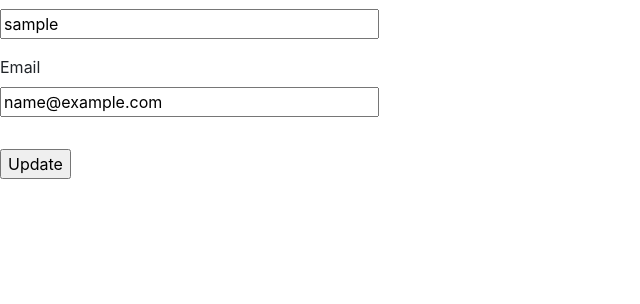
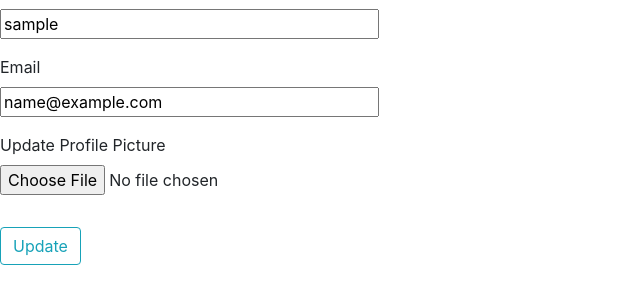
Before and after one commit to Oskarovsky/Repeat, a Flask app: a page that uses app/templates/user.html in a window 1280 px wide. Shown: the part 265-569 px from the top of the page, without its empty margins (0-640 px from the left). Run offline with Flask 2, Linux system fonts and the light colour scheme; the visitor is signed in with stand-in values (Sample User, id 1); data comes from the database, SQL or seed files in the repository; both versions use the stored data as it was after the commit; some libraries are stand-ins or nearby versions.

Commit message:
Uploading users pictures is now available

```diff
--- a/app/forms.py
+++ b/app/forms.py
@@ -1,5 +1,6 @@
 from flask_login import current_user
 from flask_wtf import FlaskForm
+from flask_wtf.file import FileField, FileAllowed
 from wtforms import StringField, PasswordField, BooleanField, SubmitField
 from wtforms.validators import DataRequired, ValidationError, Email, EqualTo
 from app.models import User
@@ -37,9 +38,11 @@ class RegistrationForm(FlaskForm):
 class UpdateForm(FlaskForm):
     username = StringField('Username', validators=[DataRequired()])
     email = StringField('Email', validators=[DataRequired(), Email()])
+    picture = FileField('Update Profile Picture', validators=[FileAllowed(['jpg', 'png'])])
     submit = SubmitField('Update')
 
     # function checks if entered username is not already in database
+    # it also compares entered new username with present username
     def validate_username(self, username):
         if username.data != current_user.username:
             user = User.query.filter_by(username=username.data).first()
@@ -47,6 +50,7 @@ class UpdateForm(FlaskForm):
                 raise ValidationError('Please use a different username.')
 
     # function checks if entered email address is not already in database
+    # it also compares entered new email with present username
     def validate_email(self, email):
         if email.data != current_user.email:
             user = User.query.filter_by(email=email.data).first()
--- a/app/routes.py
+++ b/app/routes.py
@@ -1,3 +1,5 @@
+import secrets
+import os
 from flask import render_template, flash, redirect, url_for, request
 from flask_login import current_user, logout_user, login_user, login_required
 from werkzeug.urls import url_parse
@@ -76,12 +78,27 @@ def register():
     return render_template('register.html', title='Register', form=form)
 
 
+
+# function for saving users picture
+def save_picture(form_picture):
+    random_hex = secrets.token_hex(8)
+    _, f_ext = os.path.splitext(form_picture.filename)  # method for splitting on two name fragments of file
+    picture_fn = random_hex + f_ext
+    picture_path = os.path.join(app.root_path, 'static/profile_pics', picture_fn)
+    form_picture.save(picture_path)
+    return picture_fn
+
+
 @app.route('/user/<username>', methods=['GET', 'POST'])      # f.e. /user/oskarro   --> username=oskarro
 @login_required
 def user(username):
     form = UpdateForm()
     user = User.query.filter_by(username=username).first_or_404()
+    # update users account
     if form.validate_on_submit():
+        if form.picture.data:
+            picture_file = save_picture(form.picture.data)
+            user.image_file = picture_file
         user.username = form.username.data
         user.email = form.email.data
         db.session.commit()
@@ -99,8 +116,5 @@ def user(username):
         {'author': user, 'body': 'Test visit #1', 'food_type': 'greece good', 'place': 'BMG', 'rate': 8},
         {'author': user, 'body': 'Test visit #2', 'food_type': 'traditional food', 'place': 'Kucharek szesc', 'rate': 7}
     ]
-    if url_for('static', filename='profile_pics/' + username):
-        image_file = url_for('static', filename='profile_pics/' + default)
-    else:
-        image_file = url_for('static', filename='profile_pics/' + user.image_file)
+    image_file = url_for('static', filename='profile_pics/' + user.image_file)
     return render_template('user.html', user=user, posts=posts, visits=visits, image_file=image_file, form=form)
--- a/app/templates/user.html
+++ b/app/templates/user.html
@@ -17,26 +17,35 @@
             </div>
         </div>
 
-        <form action="" method="post">
+        <form action="" method="post" enctype="multipart/form-data">
             {{ form.hidden_tag() }}
             <fieldset class="form-group">
                 <div class="form-group">
                     {{ form.username.label }}<br>
                     {{ form.username(size=32) }}<br>
                     {% for error in form.username.errors %}
-                    <span style="color: red;">[{{ error }}</span>
+                        <span style="color: red;">{{ error }}</span>
                     {% endfor %}
                 </div>
                 <div class="form-group">
                     {{ form.email.label }}<br>
                     {{ form.email(size=32) }}<br>
                     {% for error in form.email.errors %}
-                    <span style="color: red;">[{{ error }}</span>
+                        <span style="color: red;">{{ error }}</span>
                     {% endfor %}
+                </div>
+                <div class="form-group">
+                    {{ form.picture.label() }}
+                    {{ form.picture(class="form-control-file") }}
+                    {% if form.picture.errors %}
+                        {% for error in form.picture.errors %}
+                            <span class="text-danger">{{ error }}</span><br>
+                        {% endfor %}
+                    {% endif %}
                 </div>
             </fieldset>
             <div class="form-group">
-                {{ form.submit() }}
+                {{ form.submit(class="btn btn-outline-info") }}
             </div>
         </form>
     </div>
```
Also changed, not shown: app/templates/login.html (+7 -3 lines), app/templates/register.html (+5 -5 lines), app.db. Lines whose indentation alone changed are shown as unchanged.
